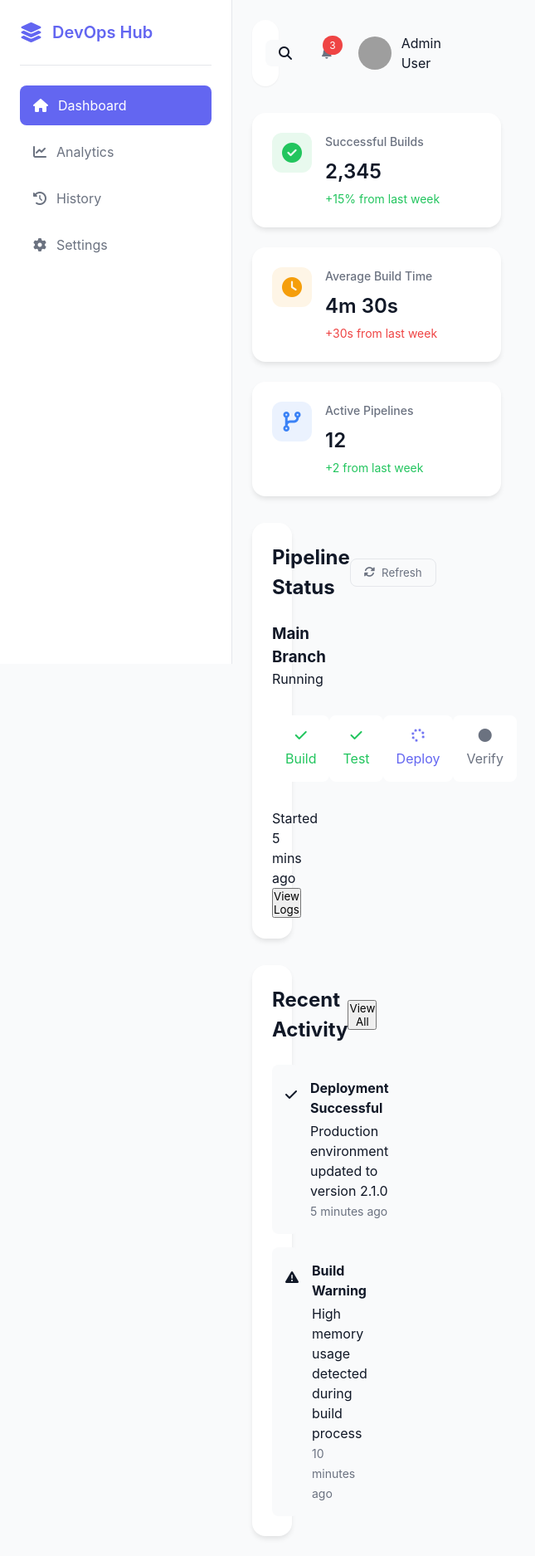
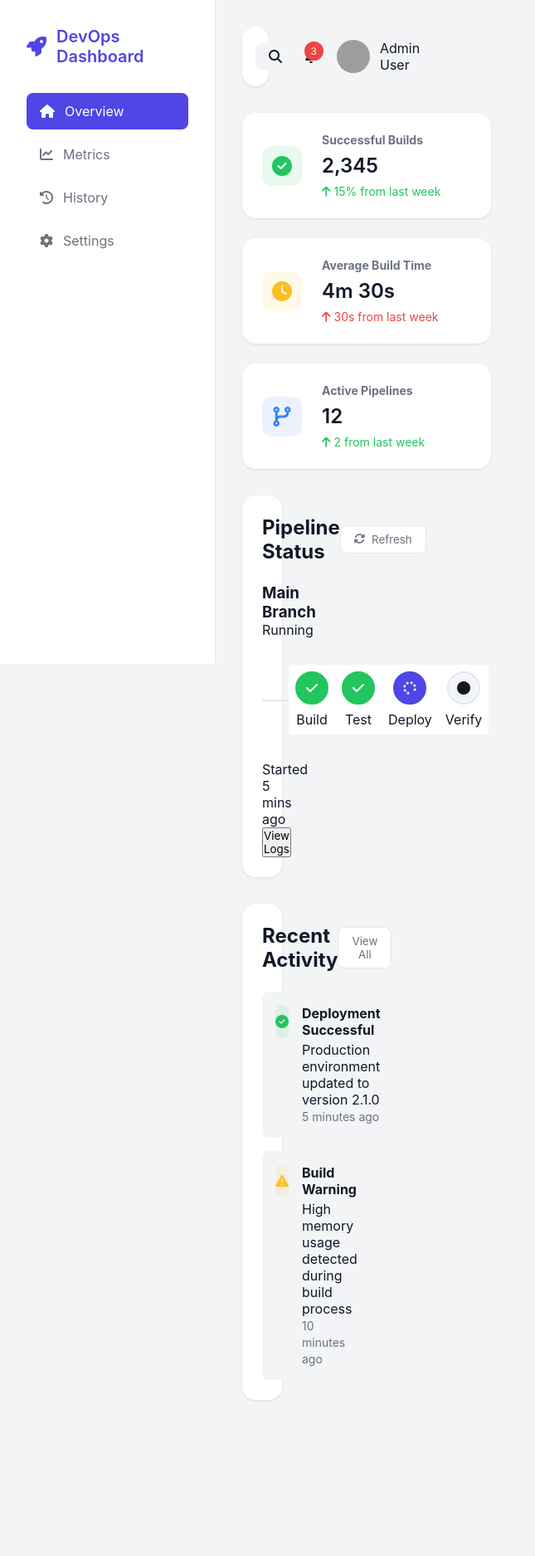
Before and after one commit to rajnages/flask-app, a Flask app: page / in a window 1280 px wide. Shown: the whole page at 83% size, without its empty margins (0-645 px from the left). After the commit the page ends 1751 px from the top, so only its background shows below. Run offline with Flask 2, Linux system fonts and the light colour scheme; grey boxes are pictures that could not be loaded.

Commit message:
Modified some changes

```diff
--- a/static/css/styles.css
+++ b/static/css/styles.css
@@ -1,64 +1,43 @@
-/* Modern CSS Reset and Variables */
 :root {
-    /* Colors */
-    --primary: #6366f1;
-    --primary-dark: #4f46e5;
+    --primary: #4f46e5;
     --success: #22c55e;
-    --warning: #f59e0b;
+    --warning: #fbbf24;
     --danger: #ef4444;
     --info: #3b82f6;
-
-    /* Neutral Colors */
-    --bg-main: #f9fafb;
-    --bg-card: #ffffff;
+    --background: #f3f4f6;
+    --surface: #ffffff;
     --text-primary: #111827;
     --text-secondary: #6b7280;
-    --border-color: #e5e7eb;
-
-    /* Shadows */
-    --shadow-sm: 0 1px 2px 0 rgb(0 0 0 / 0.05);
-    --shadow: 0 4px 6px -1px rgb(0 0 0 / 0.1);
-    --shadow-lg: 0 10px 15px -3px rgb(0 0 0 / 0.1);
+    --border: #e5e7eb;
 }
 
-  /* Base Styles */
 * {
     margin: 0;
     padding: 0;
     box-sizing: border-box;
-    font-family: 'Inter', system-ui, sans-serif;
+    font-family: 'Inter', -apple-system, sans-serif;
 }
 
 body {
-    background-color: var(--bg-main);
+    background: var(--background);
     color: var(--text-primary);
-    line-height: 1.5;
 }
 
 /* Dashboard Layout */
-  .dashboard {
+.dashboard-container {
     display: grid;
-    grid-template-columns: 280px 1fr;
+    grid-template-columns: 260px 1fr;
     min-height: 100vh;
 }
 
-  /* Sidebar Styles */
+/* Sidebar */
 .sidebar {
-    background: var(--bg-card);
-    border-right: 1px solid var(--border-color);
-    padding: 1.5rem;
+    background: var(--surface);
+    padding: 2rem;
+    border-right: 1px solid var(--border);
     position: fixed;
     height: 100vh;
-    width: 280px;
-    z-index: 50;
-  }
-
-  .sidebar-header {
-    display: flex;
-    align-items: center;
-    justify-content: space-between;
-    padding-bottom: 1.5rem;
-    border-bottom: 1px solid var(--border-color);
+    width: 260px;
 }
 
 .logo {
@@ -68,23 +47,14 @@
     font-size: 1.25rem;
     font-weight: 600;
     color: var(--primary);
+    margin-bottom: 2rem;
 }
 
 .logo i {
     font-size: 1.5rem;
 }
 
-  .menu-toggle {
-    display: none;
-    background: none;
-    border: none;
-    color: var(--text-secondary);
-    cursor: pointer;
-    padding: 0.5rem;
-  }
-
-  .sidebar-nav {
-    margin-top: 1.5rem;
+.nav-items {
     display: flex;
     flex-direction: column;
     gap: 0.5rem;
@@ -113,59 +83,54 @@
 
 /* Main Content */
 .main-content {
-    margin-left: 280px;
-    padding: 1.5rem;
+    margin-left: 260px;
+    padding: 2rem;
 }
 
-  /* Top Bar */
-  .top-bar {
+/* Header */
+.header {
     display: flex;
     justify-content: space-between;
     align-items: center;
     margin-bottom: 2rem;
     padding: 1rem;
-    background: var(--bg-card);
+    background: var(--surface);
     border-radius: 1rem;
-    box-shadow: var(--shadow-sm);
+    box-shadow: 0 1px 3px rgba(0, 0, 0, 0.1);
 }
 
-  .search-container {
+.search-bar {
     display: flex;
     align-items: center;
     gap: 0.75rem;
+    background: var(--background);
     padding: 0.5rem 1rem;
-    background: var(--bg-main);
     border-radius: 0.5rem;
     width: 300px;
 }
 
-  .search-container input {
+.search-bar input {
     border: none;
     background: none;
     outline: none;
     width: 100%;
-    color: var(--text-primary);
 }
 
-  .top-bar-actions {
+.user-info {
     display: flex;
     align-items: center;
     gap: 1.5rem;
 }
 
-  .notification-btn {
+.notifications {
     position: relative;
-    background: none;
-    border: none;
-    color: var(--text-secondary);
     cursor: pointer;
-    padding: 0.5rem;
 }
 
 .badge {
     position: absolute;
-    top: -5px;
-    right: -5px;
+    top: -8px;
+    right: -8px;
     background: var(--danger);
     color: white;
     font-size: 0.75rem;
@@ -173,41 +138,42 @@
     border-radius: 9999px;
 }
 
-  .user-profile {
+.profile {
     display: flex;
     align-items: center;
     gap: 0.75rem;
 }
 
-  .user-profile img {
+.profile img {
     width: 40px;
     height: 40px;
     border-radius: 50%;
 }
 
-  /* Overview Cards */
-  .overview-cards {
+/* Stats Grid */
+.stats-grid {
     display: grid;
     grid-template-columns: repeat(auto-fit, minmax(300px, 1fr));
     gap: 1.5rem;
     margin-bottom: 2rem;
 }
 
-  .card {
-    background: var(--bg-card);
+.stat-card {
+    background: var(--surface);
+    padding: 1.5rem;
     border-radius: 1rem;
-    padding: 1.5rem;
-    box-shadow: var(--shadow);
     display: flex;
-    gap: 1rem;
+    align-items: center;
+    gap: 1.5rem;
+    box-shadow: 0 1px 3px rgba(0, 0, 0, 0.1);
     transition: transform 0.2s ease;
 }
 
-  .card:hover {
+.stat-card:hover {
     transform: translateY(-5px);
 }
 
-  .card-icon {
+.stat-icon {
     width: 48px;
     height: 48px;
     border-radius: 12px;
@@ -217,37 +183,43 @@
     font-size: 1.5rem;
 }
 
-  .card-icon.success { background: rgba(34, 197, 94, 0.1); color: var(--success); }
-  .card-icon.warning { background: rgba(245, 158, 11, 0.1); color: var(--warning); }
-  .card-icon.info { background: rgba(59, 130, 246, 0.1); color: var(--info); }
+.stat-icon.success { background: rgba(34, 197, 94, 0.1); color: var(--success); }
+.stat-icon.warning { background: rgba(251, 191, 36, 0.1); color: var(--warning); }
+.stat-icon.info { background: rgba(59, 130, 246, 0.1); color: var(--info); }
 
-  .card-info h3 {
+.stat-details {
+    flex: 1;
+}
+
+.stat-details h3 {
+    font-size: 0.875rem;
     color: var(--text-secondary);
-    font-size: 0.875rem;
-    font-weight: 500;
     margin-bottom: 0.5rem;
 }
 
-  .card-value {
+.stat-value {
     font-size: 1.5rem;
     font-weight: 600;
-    margin-bottom: 0.25rem;
+    margin-bottom: 0.5rem;
 }
 
-  .card-change {
+.stat-change {
     font-size: 0.875rem;
+    display: flex;
+    align-items: center;
+    gap: 0.25rem;
 }
 
-  .card-change.positive { color: var(--success); }
-  .card-change.negative { color: var(--danger); }
+.stat-change.positive { color: var(--success); }
+.stat-change.negative { color: var(--danger); }
 
 /* Pipeline Section */
-  .pipeline-section {
-    background: var(--bg-card);
+.pipeline-container, .activity-container {
+    background: var(--surface);
     border-radius: 1rem;
     padding: 1.5rem;
     margin-bottom: 2rem;
-    box-shadow: var(--shadow);
+    box-shadow: 0 1px 3px rgba(0, 0, 0, 0.1);
 }
 
 .section-header {
@@ -257,31 +229,33 @@
     margin-bottom: 1.5rem;
 }
 
-  .refresh-btn {
+.refresh-btn, .view-all-btn {
+    padding: 0.5rem 1rem;
+    border: 1px solid var(--border);
+    border-radius: 0.5rem;
+    background: var(--surface);
+    color: var(--text-secondary);
+    cursor: pointer;
     display: flex;
     align-items: center;
     gap: 0.5rem;
-    padding: 0.5rem 1rem;
-    background: var(--bg-main);
-    border: 1px solid var(--border-color);
-    border-radius: 0.5rem;
-    color: var(--text-secondary);
-    cursor: pointer;
     transition: all 0.2s ease;
 }
 
-  .refresh-btn:hover {
+.refresh-btn:hover, .view-all-btn:hover {
     background: var(--primary);
     color: white;
     border-color: var(--primary);
 }
 
+/* Pipeline Stages */
 .pipeline-stages {
     display: flex;
     justify-content: space-between;
     align-items: center;
     margin: 2rem 0;
     position: relative;
+    padding: 0 2rem;
 }
 
 .pipeline-stages::before {
@@ -291,34 +265,45 @@
     right: 0;
     top: 50%;
     height: 2px;
-    background: var(--border-color);
+    background: var(--border);
     z-index: 0;
 }
 
 .stage {
-    position: relative;
-    z-index: 1;
-    background: var(--bg-card);
-    padding: 1rem;
-    border-radius: 0.5rem;
     display: flex;
     flex-direction: column;
     align-items: center;
     gap: 0.5rem;
+    position: relative;
+    z-index: 1;
+    background: var(--surface);
+    padding: 0.5rem;
 }
 
-  .stage.completed { color: var(--success); }
-  .stage.active { color: var(--primary); }
-  .stage.pending { color: var(--text-secondary); }
-
-  /* Activity Section */
-  .activity-section {
-    background: var(--bg-card);
-    border-radius: 1rem;
-    padding: 1.5rem;
-    box-shadow: var(--shadow);
+.stage-icon {
+    width: 40px;
+    height: 40px;
+    border-radius: 50%;
+    background: var(--background);
+    display: flex;
+    align-items: center;
+    justify-content: center;
+    border: 2px solid var(--border);
 }
 
+.stage.completed .stage-icon {
+    background: var(--success);
+    color: white;
+    border-color: var(--success);
+}
+
+.stage.active .stage-icon {
+    background: var(--primary);
+    color: white;
+    border-color: var(--primary);
+}
+
+/* Activity List */
 .activity-list {
     display: flex;
     flex-direction: column;
@@ -330,7 +315,7 @@
     gap: 1rem;
     padding: 1rem;
     border-radius: 0.5rem;
-    background: var(--bg-main);
+    background: var(--background);
 }
 
 .activity-icon {
@@ -342,8 +327,10 @@
     justify-content: center;
 }
 
+.activity-icon.success { background: rgba(34, 197, 94, 0.1); color: var(--success); }
+.activity-icon.warning { background: rgba(251, 191, 36, 0.1); color: var(--warning); }
+
 .activity-details h4 {
-    font-size: 1rem;
     margin-bottom: 0.25rem;
 }
 
--- a/templates/index.html
+++ b/templates/index.html
@@ -8,149 +8,157 @@
     <link rel="stylesheet" href="https://cdnjs.cloudflare.com/ajax/libs/font-awesome/6.4.0/css/all.min.css">
 </head>
 <body>
-    <div class="dashboard">
+    <div class="dashboard-container">
         <!-- Sidebar -->
-        <aside class="sidebar">
-            <div class="sidebar-header">
+        <nav class="sidebar">
             <div class="logo">
-                    <i class="fas fa-layer-group"></i>
-                    <span>DevOps Hub</span>
+                <i class="fas fa-rocket"></i>
+                <span>DevOps Dashboard</span>
             </div>
-                <button class="menu-toggle">
-                    <i class="fas fa-bars"></i>
-                </button>
-            </div>
-
-            <nav class="sidebar-nav">
+            <div class="nav-items">
                 <a href="#" class="nav-item active">
                     <i class="fas fa-home"></i>
-                    <span>Dashboard</span>
+                    <span>Overview</span>
                 </a>
                 <a href="#" class="nav-item">
                     <i class="fas fa-chart-line"></i>
-                    <span>Analytics</span>
+                    <span>Metrics</span>
                 </a>
                 <a href="#" class="nav-item">
-                    <i class="fas fa-clock-rotate-left"></i>
+                    <i class="fas fa-history"></i>
                     <span>History</span>
                 </a>
                 <a href="#" class="nav-item">
-                    <i class="fas fa-gear"></i>
+                    <i class="fas fa-cog"></i>
                     <span>Settings</span>
                 </a>
+            </div>
         </nav>
-        </aside>
 
         <!-- Main Content -->
         <main class="main-content">
-            <header class="top-bar">
-                <div class="search-container">
+            <!-- Header -->
+            <header class="header">
+                <div class="search-bar">
                     <i class="fas fa-search"></i>
                     <input type="text" placeholder="Search...">
                 </div>
-
-                <div class="top-bar-actions">
-                    <button class="notification-btn">
+                <div class="user-info">
+                    <div class="notifications">
                         <i class="fas fa-bell"></i>
                         <span class="badge">3</span>
-                    </button>
-                    <div class="user-profile">
+                    </div>
+                    <div class="profile">
                         <img src="https://ui-avatars.com/api/?name=Admin+User" alt="Profile">
                         <span>Admin User</span>
                     </div>
                 </div>
             </header>
 
-            <div class="dashboard-content">
-                <!-- Overview Cards -->
-                <div class="overview-cards">
-                    <div class="card">
-                        <div class="card-icon success">
+            <!-- Dashboard Content -->
+            <div class="content">
+                <!-- Stats Cards -->
+                <div class="stats-grid">
+                    <div class="stat-card">
+                        <div class="stat-icon success">
                             <i class="fas fa-check-circle"></i>
                         </div>
-                        <div class="card-info">
+                        <div class="stat-details">
                             <h3>Successful Builds</h3>
-                            <p class="card-value">2,345</p>
-                            <p class="card-change positive">+15% from last week</p>
+                            <div class="stat-value">2,345</div>
+                            <div class="stat-change positive">
+                                <i class="fas fa-arrow-up"></i>
+                                15% from last week
+                            </div>
                         </div>
                     </div>
 
-                    <div class="card">
-                        <div class="card-icon warning">
+                    <div class="stat-card">
+                        <div class="stat-icon warning">
                             <i class="fas fa-clock"></i>
                         </div>
-                        <div class="card-info">
+                        <div class="stat-details">
                             <h3>Average Build Time</h3>
-                            <p class="card-value">4m 30s</p>
-                            <p class="card-change negative">+30s from last week</p>
+                            <div class="stat-value">4m 30s</div>
+                            <div class="stat-change negative">
+                                <i class="fas fa-arrow-up"></i>
+                                30s from last week
+                            </div>
                         </div>
                     </div>
 
-                    <div class="card">
-                        <div class="card-icon info">
+                    <div class="stat-card">
+                        <div class="stat-icon info">
                             <i class="fas fa-code-branch"></i>
                         </div>
-                        <div class="card-info">
+                        <div class="stat-details">
                             <h3>Active Pipelines</h3>
-                            <p class="card-value">12</p>
-                            <p class="card-change positive">+2 from last week</p>
+                            <div class="stat-value">12</div>
+                            <div class="stat-change positive">
+                                <i class="fas fa-arrow-up"></i>
+                                2 from last week
+                            </div>
                         </div>
                     </div>
                 </div>
 
                 <!-- Pipeline Status -->
-                <div class="pipeline-section">
+                <div class="pipeline-container">
                     <div class="section-header">
                         <h2>Pipeline Status</h2>
                         <button class="refresh-btn">
-                            <i class="fas fa-rotate"></i>
+                            <i class="fas fa-sync-alt"></i>
                             Refresh
                         </button>
                     </div>
-
-                    <div class="pipeline-grid">
                     <div class="pipeline-card">
                         <div class="pipeline-header">
                             <h3>Main Branch</h3>
-                                <span class="status success">Running</span>
+                            <span class="status running">Running</span>
                         </div>
                         <div class="pipeline-stages">
                             <div class="stage completed">
+                                <div class="stage-icon">
                                     <i class="fas fa-check"></i>
+                                </div>
                                 <span>Build</span>
                             </div>
                             <div class="stage completed">
+                                <div class="stage-icon">
                                     <i class="fas fa-check"></i>
+                                </div>
                                 <span>Test</span>
                             </div>
                             <div class="stage active">
+                                <div class="stage-icon">
                                     <i class="fas fa-spinner fa-spin"></i>
+                                </div>
                                 <span>Deploy</span>
                             </div>
                             <div class="stage pending">
+                                <div class="stage-icon">
                                     <i class="fas fa-circle"></i>
+                                </div>
                                 <span>Verify</span>
                             </div>
                         </div>
                         <div class="pipeline-footer">
-                                <span class="time">Started 5 mins ago</span>
-                                <button class="view-logs">View Logs</button>
-                            </div>
+                            <span>Started 5 mins ago</span>
+                            <button class="view-logs-btn">View Logs</button>
                         </div>
                     </div>
                 </div>
 
                 <!-- Recent Activity -->
-                <div class="activity-section">
+                <div class="activity-container">
                     <div class="section-header">
                         <h2>Recent Activity</h2>
-                        <button class="view-all">View All</button>
+                        <button class="view-all-btn">View All</button>
                     </div>
-
                     <div class="activity-list">
                         <div class="activity-item">
                             <div class="activity-icon success">
-                                <i class="fas fa-check"></i>
+                                <i class="fas fa-check-circle"></i>
                             </div>
                             <div class="activity-details">
                                 <h4>Deployment Successful</h4>
@@ -158,7 +166,6 @@
                                 <span class="activity-time">5 minutes ago</span>
                             </div>
                         </div>
-
                         <div class="activity-item">
                             <div class="activity-icon warning">
                                 <i class="fas fa-exclamation-triangle"></i>
```
Also changed, not shown: other parts of static/css/styles.css (+7 -20 lines), templates/history.html (+45 -7 lines), templates/metrics.html (+47 -7 lines), templates/settings.html (+50 -8 lines). Lines whose indentation alone changed are shown as unchanged.
